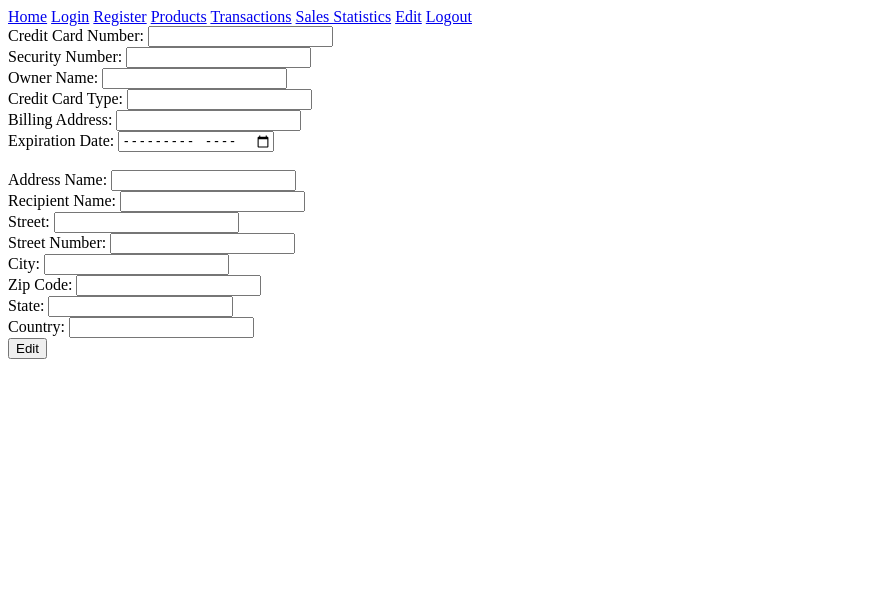
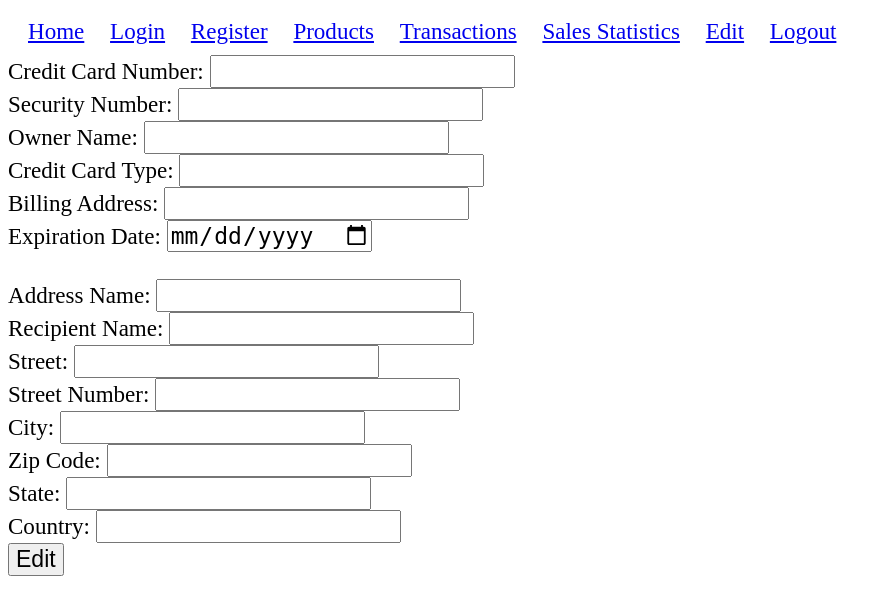
Before and after one commit to MichaelHalaj/CS631-Project, a Flask app: page /edit in a window 1280 px wide. Shown: the top 615 px of the page, without its empty margins (0-892 px from the left). Run offline with Flask 3, Linux system fonts and the light colour scheme; the visitor is signed in with stand-in values (Sample User, id 1); data that the repository does not hold is empty.

Commit message:
final touches and style

```diff
--- a/app.py
+++ b/app.py
@@ -396,6 +396,7 @@ def fetch_statistics_1_and_2():
         FROM CUSTOMER C
         JOIN BASKET B ON C.CID = B.CID
         JOIN APPEARS_IN A on B.BID = A.BID
+        JOIN Transactions T on B.BID = T.BID
         GROUP BY C.CID
         ORDER BY Total_Charged DESC
         LIMIT 10
--- a/static/style.css
+++ b/static/style.css
@@ -1,3 +1,19 @@
 table, td{
     border: 1px solid black;
+    padding-bottom: 20px;
 }
+a{
+    margin: 10px;
+}
+.navbar {
+    padding: 10px
+}
+*{
+    font-size: 1.2rem;
+}
+h1{
+    font-size: 2rem;
+}
+table{
+    width: 100%;
+}
--- a/templates/base.html
+++ b/templates/base.html
@@ -7,7 +7,7 @@
     <link rel= "stylesheet" type= "text/css" href= "{{ url_for('static',filename='style.css') }}">
 </head>
 <body>
-    <div>
+    <div class="navbar">
         <a href="/home">Home</a>
         <a href="/login">Login</a>
         <a href="/register">Register</a>
--- a/templates/edit.html
+++ b/templates/edit.html
@@ -18,7 +18,7 @@
     <input type="text" id="BilAddress" name="BilAddress" value="{{credit_card.BilAddress}}"required><br>
 
     <label for="ExpDate">Expiration Date:</label>
-    <input type="month" id="ExpDate" name="ExpDate" value="{{credit_card.ExpDate}}" required><br>
+    <input type="date" id="ExpDate" name="ExpDate" value="{{credit_card.ExpDate}}" required><br>
 
     <br>
 
```
